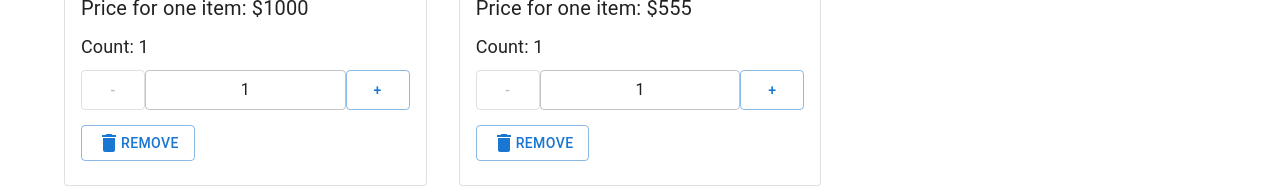
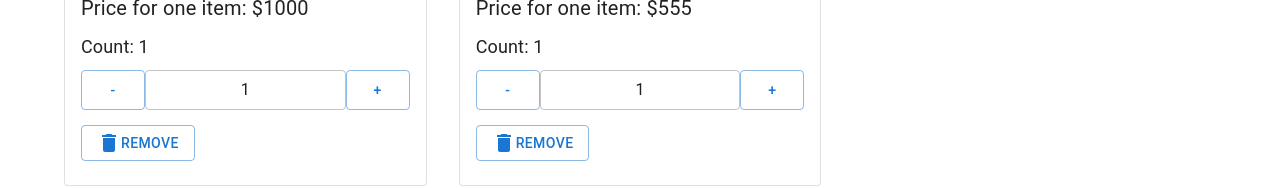
Before and after one commit to Rapan-Masta/react-fake-shop, a React (Create React App) app: page /cart in a window 1280 px wide. Shown: the part 475-663 px from the top of the page. Built offline with nearby package versions, Linux system fonts and the light colour scheme.

Commit message:
Видаляємо товар коли натискаємо - якщо на лічильнику 1

```diff
--- a/src/components/Cart/CartProductListItemExtended.tsx
+++ b/src/components/Cart/CartProductListItemExtended.tsx
@@ -35,12 +35,20 @@ const CartProductListItemExtended = ({
                     </div>
                     <Quantity
                         count={productCount}
-                        onDecrementClick={() =>
-                            changeProductQuantity(product.id, productCount - 1)
-                        }
+                        onDecrementClick={() => {
+                            if (productCount <= 1) {
+                                removeProductFromCart(product.id)
+                            } else {
+                                changeProductQuantity(
+                                    product.id,
+                                    productCount - 1
+                                )
+                            }
+                        }}
                         onIncrementClick={() =>
                             changeProductQuantity(product.id, productCount + 1)
                         }
+                        minCount={0}
                     />
                     <Button
                         variant="outlined"
--- a/src/components/Products/ProductListItem.tsx
+++ b/src/components/Products/ProductListItem.tsx
@@ -51,6 +51,7 @@ const ProductListItem = ({
                     count={count}
                     onDecrementClick={onDecrementClick}
                     onIncrementClick={onIncrementClick}
+                    minCount={1}
                 />
                 <div className="btns-wrap">
                     <Button
--- a/src/components/Quantity/Quantity.tsx
+++ b/src/components/Quantity/Quantity.tsx
@@ -4,15 +4,21 @@ type Props = {
     onDecrementClick: () => void
     onIncrementClick: () => void
     count: number
+    minCount: number
 }
 
-const Quantity = ({ onDecrementClick, onIncrementClick, count }: Props) => {
+const Quantity = ({
+    onDecrementClick,
+    onIncrementClick,
+    count,
+    minCount,
+}: Props) => {
     return (
         <div className="product-quantity">
             <Button
                 variant="outlined"
                 onClick={() => onDecrementClick()}
-                disabled={count <= 1}
+                disabled={count <= minCount}
             >
                 -
             </Button>
--- a/src/container/App/App.tsx
+++ b/src/container/App/App.tsx
@@ -9,7 +9,7 @@ import CartPage from 'container/pages/Cart/CartPage'
 import AboutUsPage from 'container/pages/About/AboutUsPage'
 import PaymantPage from 'container/pages/Paymant/PaymantPage'
 import ShippingPage from 'container/pages/Shipping/ShippingPage'
-import { Omit, omit } from 'lodash'
+import { omit } from 'lodash'
 
 type Props = {}
 
```
